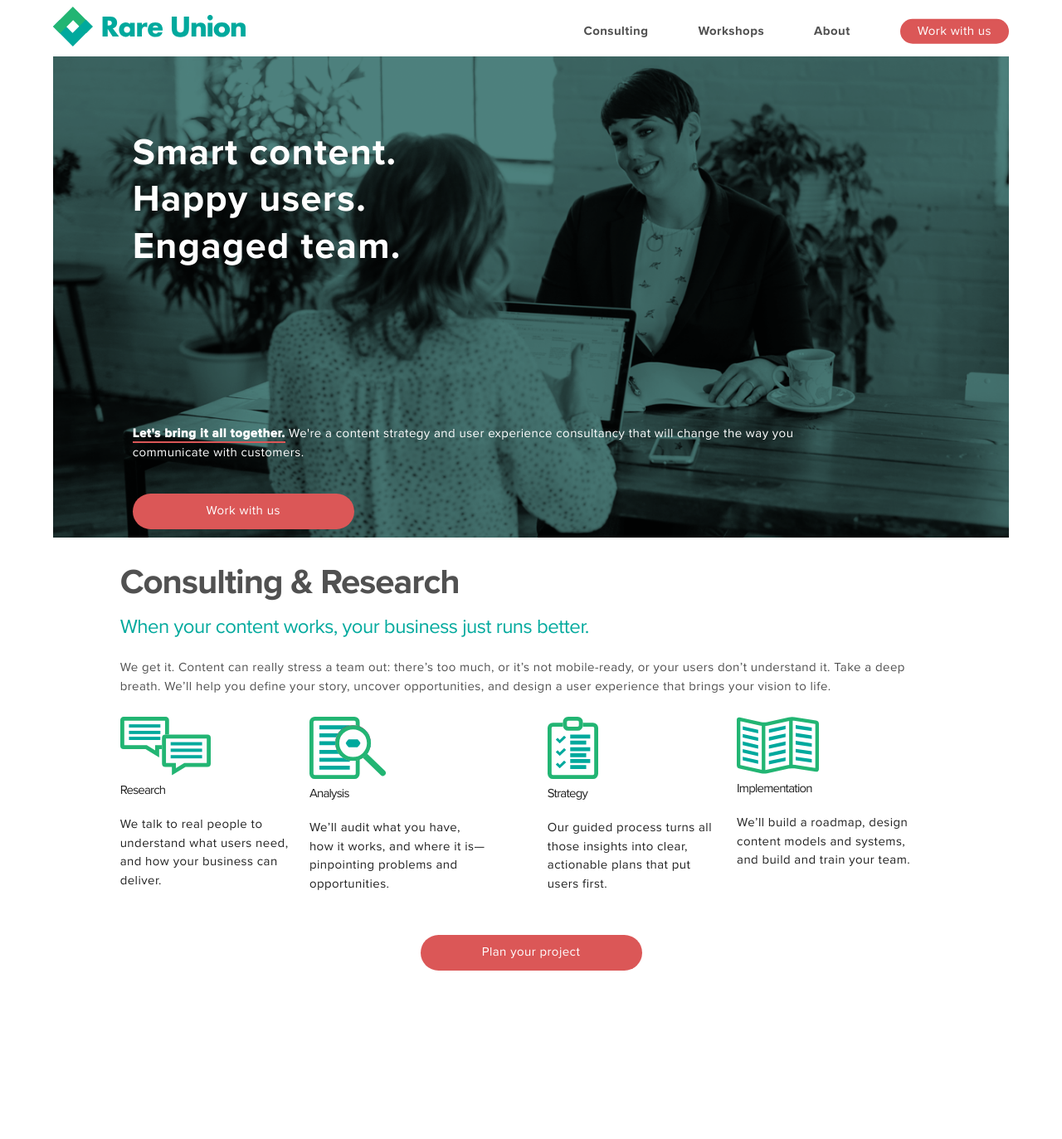
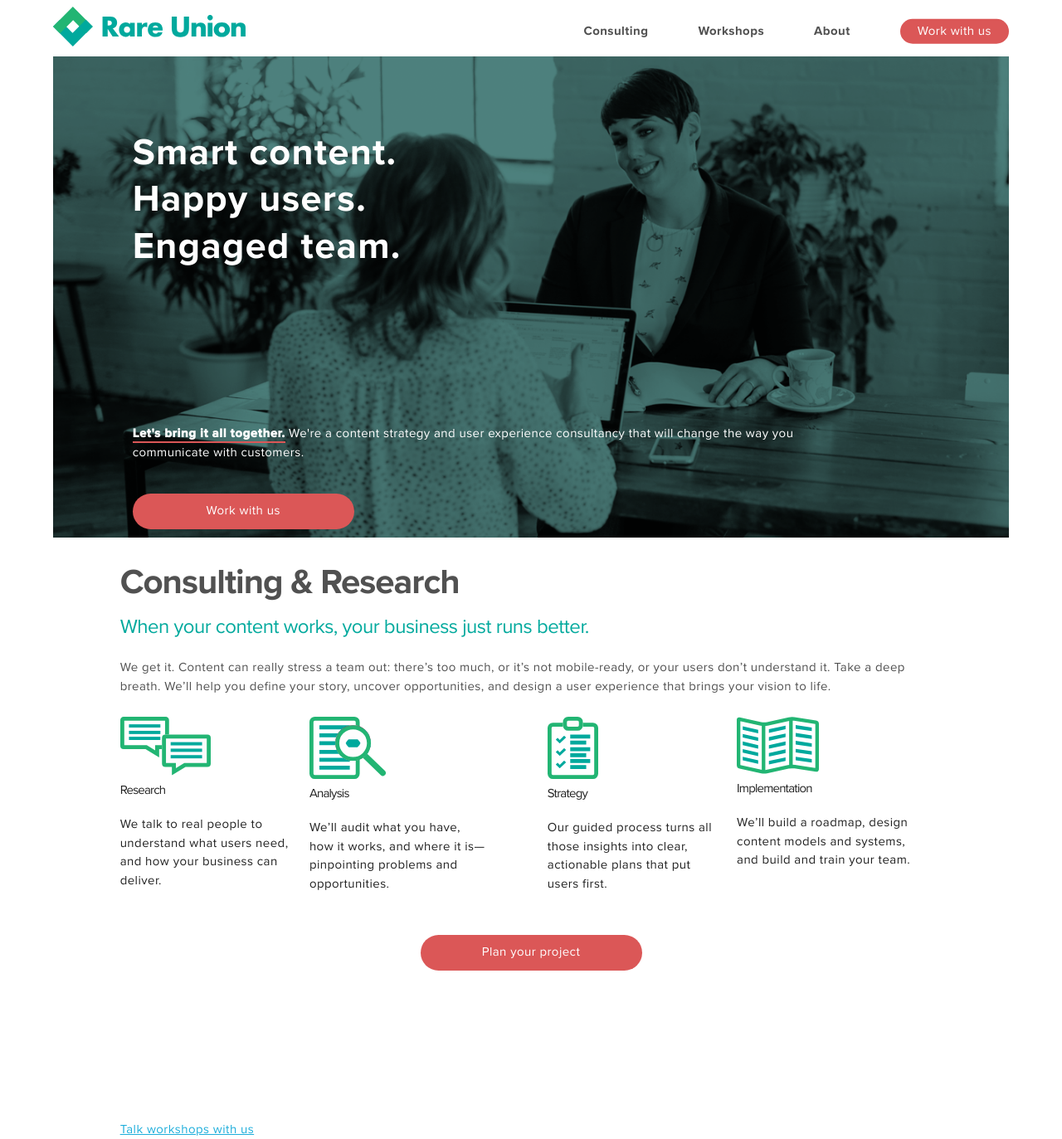
Before and after one commit to sarawb/sarawb.github.io, a Jekyll site: the page built from index.html, in a window 1280 px wide. Shown: the whole page at 83% size. Built offline with Jekyll 4.4.1, drawn with Linux system fonts in a browser that asks for light colours; nearby versions of some CDN libraries; some web fonts are replaced; before the commit the page ends 1170 px from its top, so only the background shows below that.

Commit message:
Workshops and changing html

```diff
--- /dev/null
+++ b/_includes/workshops-and-training.html
@@ -0,0 +1,14 @@
+<div id="workshops-and-training" class="site-content">
+  <div class="row workshop-wrapper">
+    <div id="workshop-image-wrapper">
+    </div>
+    <div id="workshop-description">
+      <h3 class="bold white">Workshops &amp; Training</h2>
+      <h6 class="white">Gain skills, alignment, and momentum.</h6>
+      <p class="white">We love workshops—and your team will, too. Our curricula are designed to kickstart your projects, engage stakeholders in decision-making, and provide training to teams of all types. Half-day, full-day, or multi-day sessions available.</p>
+      <div id="plan-your-project-wrapper" class="row">
+        <a href="#" id="plan-your-project-btn" class="btn btn-grey">Talk workshops with us</a>
+      </div>
+    </div>
+  </div>
+</div>
--- a/index.html
+++ b/index.html
@@ -5,3 +5,4 @@
 {% include nav.html %}
 {% include landing-section.html %}
 {% include consulting-and-research.html %}
+{% include workshops-and-training.html %}
```
